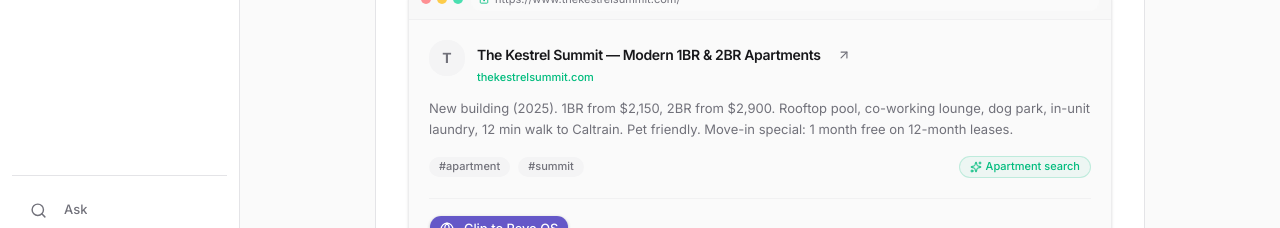
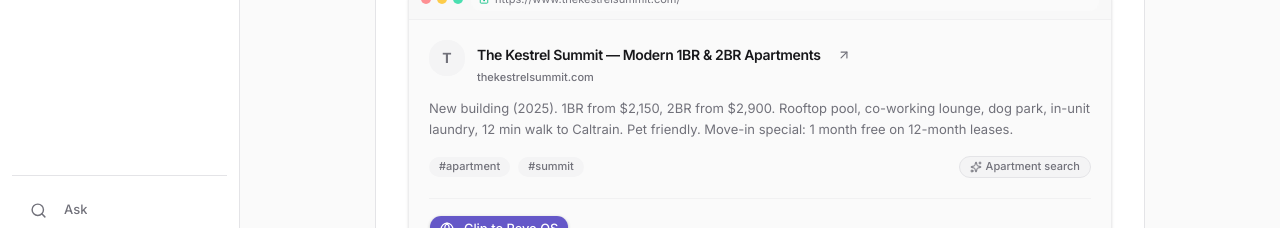
Before and after one commit to dev-ctrlworks/revo-os, a Next.js app: page /capture in a window 1280 px wide. Both pictures are taken after a click on the tab "Browser". Shown: the part 464-692 px from the top of the page. Built offline with nearby package versions, Linux system fonts and the light colour scheme; no server answers.

Commit message:
redesign: neutralize browser panel accents, use success token

```diff
--- a/src/components/capture/browser-panel.tsx
+++ b/src/components/capture/browser-panel.tsx
@@ -150,7 +150,7 @@ export function BrowserPanel({ onToast }: { onToast: (message: string) => void }
                       <ArrowUpRight className="size-3.5" />
                     </button>
                   </div>
-                  <p className="text-[11px] font-medium text-emerald-500">
+                  <p className="text-[11px] font-medium text-muted-foreground">
                     {page.domain}
                   </p>
                 </div>
@@ -175,7 +175,7 @@ export function BrowserPanel({ onToast }: { onToast: (message: string) => void }
                     No tags detected — filing under “{page.collection}”
                   </span>
                 )}
-                <span className="ml-auto inline-flex items-center gap-1 rounded-full border border-emerald-500/20 bg-emerald-500/5 px-2.5 py-0.5 text-[11px] font-medium text-emerald-500">
+                <span className="ml-auto inline-flex items-center gap-1 rounded-full border border-border bg-secondary px-2.5 py-0.5 text-[11px] font-medium text-muted-foreground">
                   <Sparkles className="size-3" />
                   {page.collection}
                 </span>
@@ -186,7 +186,7 @@ export function BrowserPanel({ onToast }: { onToast: (message: string) => void }
                   size="sm"
                   onClick={clip}
                   disabled={justClipped}
-                  className={cn("rounded-lg", justClipped && "bg-emerald-500/10 text-emerald-600 ring-1 ring-inset ring-emerald-500/20 hover:bg-emerald-500/15", !justClipped && gradientButtonClass)}
+                  className={cn("rounded-lg", justClipped && "bg-success/10 text-success ring-1 ring-inset ring-success/20 hover:bg-success/15", !justClipped && gradientButtonClass)}
                 >
                   {justClipped ? (
                     <>
```
